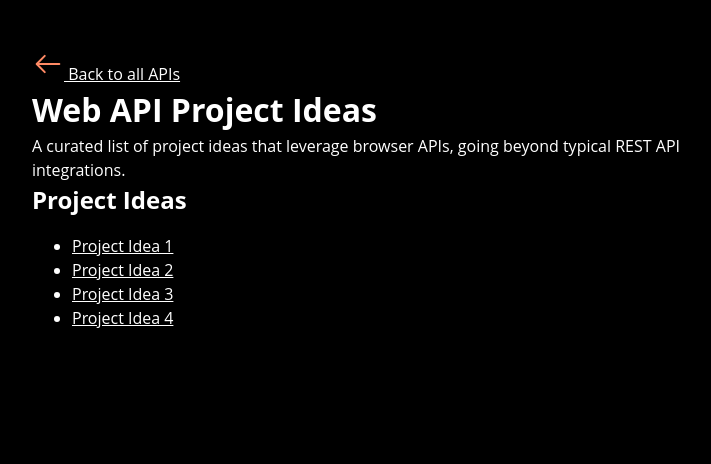
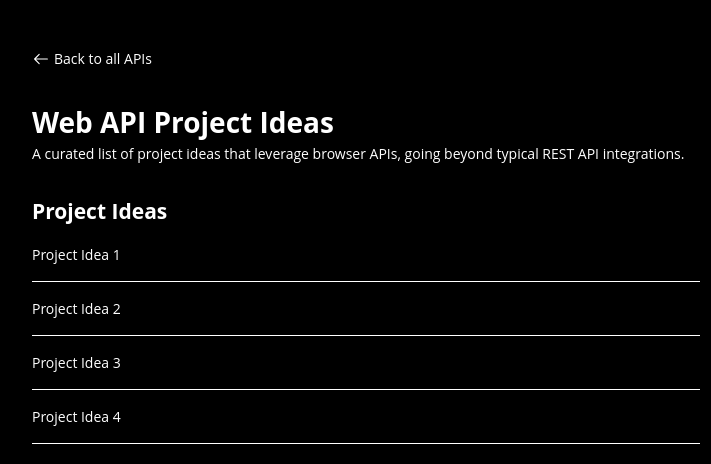
Before and after one commit to Bridgetamana/web-api-project-ideas, a plain HTML site: page api-detail-page.html in a window 1280 px wide. Shown: the whole page, without its empty margins (274-985 px from the left). Drawn offline with Linux system fonts and the light colour scheme.

Commit message:
update api-detail page

```diff
--- a/api-detail-page.html
+++ b/api-detail-page.html
@@ -8,17 +8,16 @@
   </head>
   <body>
     <div class="wrapper">
-      <header>
-        <a href="/index.html"
+      <a href="/index.html" class="go-back-btn"
         ><svg
           xmlns="http://www.w3.org/2000/svg"
-            width="32"
-            height="32"
+          width="18"
+          height="18"
           viewBox="0 0 24 24"
           fill="none"
         >
           <path
-              stroke="#FF8A65"
+            stroke="currentColor"
             stroke-linecap="round"
             stroke-linejoin="round"
             stroke-miterlimit="10"
@@ -28,6 +27,7 @@
         </svg>
         Back to all APIs</a
       >
+      <header>
         <h1 class="page-title">Web API Project Ideas</h1>
         <p class="page-description">
           A curated list of project ideas that leverage browser APIs, going
@@ -38,7 +38,7 @@
       <main>
         <div>
           <h2>Project Ideas</h2>
-          <ul>
+          <ul class="project-list">
             <li>
               <a href=""> Project Idea 1 </a>
             </li>
--- a/style.css
+++ b/style.css
@@ -2,6 +2,8 @@
 *::before,
 *::after {
   box-sizing: border-box;
+  margin: 0;
+  padding: 0;
 }
 
 a {
@@ -9,14 +11,12 @@ a {
 }
 
 body {
-  padding: 0;
-  margin: 0;
   background-color: #000;
   color: #fff;
   min-height: 100vh;
   display: flex;
   justify-content: center;
-  font-size: 1rem;
+  font-size: 0.875rem;
   line-height: 1.5;
   -webkit-font-smoothing: antialiased;
   font-family: "Open Sans", sans-serif;
@@ -31,12 +31,6 @@ input {
   border: none;
   background: transparent;
   padding-left: 8px;
-}
-
-h1,
-h2,
-p {
-  margin: 0;
 }
 
 .wrapper {
@@ -121,3 +115,25 @@ footer div {
     grid-template-columns: 1fr 1fr;
   }
 }
+
+/* Api detail page */
+.go-back-btn {
+  text-decoration: none;
+  display: flex;
+  align-items: center;
+  gap: 4px;
+}
+
+header {
+  margin-block: 2rem;
+}
+
+.project-list li {
+  padding-block: 1rem;
+  list-style: none;
+  border-bottom: 1px solid #fff;
+}
+
+.project-list li a {
+  text-decoration: none;
+}
```
Also changed, not shown: index.html (+2 -2 lines), web-api.json (added, +66 -0 lines), script.js (added). Lines whose indentation alone changed are shown as unchanged.
